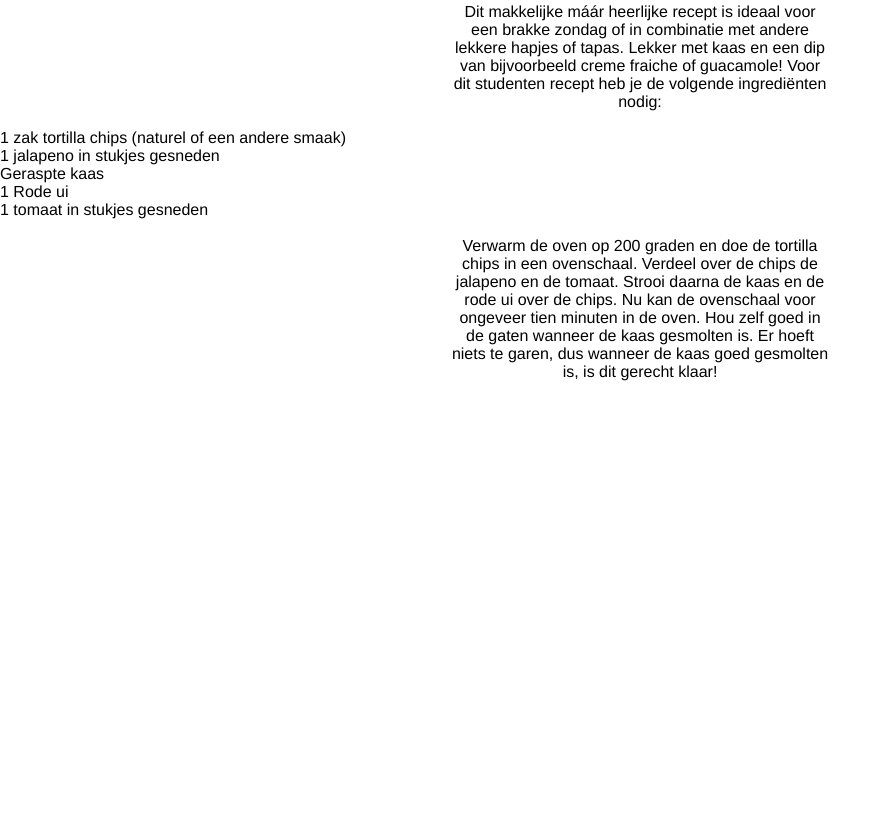
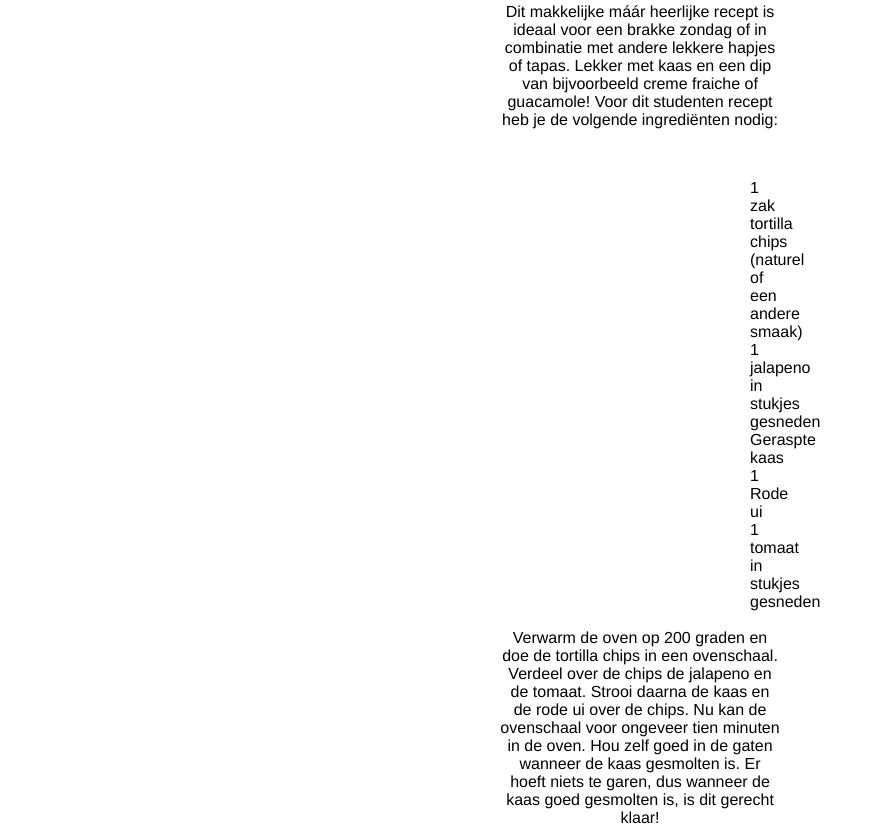
Before and after one commit to nhorvin/keuzevak-html-css, a plain HTML site: page les-03/les2.html in a window 1280 px wide. Shown: the part 632-1459 px from the top of the page, without its empty margins (0-891 px from the left). Before the commit the page ends 1013 px from the top, so only its background shows below. Drawn offline with Linux system fonts and the light colour scheme.

Commit message:
les 3 final version

```diff
--- a/les-03/les2.html
+++ b/les-03/les2.html
@@ -4,6 +4,8 @@
 <style>
     h1  {text-align: center;}
     p   {text-align: center;}
+
+
 </style>
 
 <head>
@@ -25,16 +27,16 @@
       studenten recept heb je de volgende
       ingrediënten nodig:</p>
 
-<aside>
-    <p2>
-        <br>
-        1 zak tortilla chips (naturel of een andere smaak) <br>
-        1 jalapeno in stukjes gesneden <br>
-        Geraspte kaas <br>
-        1 Rode ui <br>
-        1 tomaat in stukjes gesneden <br>
-    </p2>
+<section id = "ingrediënten" class="content">
+    <p2>1 zak tortilla chips (naturel of een andere smaak)</p>
+    <p2>1 jalapeno in stukjes gesneden  </p>
+    <p2>  Geraspte kaas  </p>
+    <p2>1 Rode ui  </p>
+    <p2>1 tomaat in stukjes gesneden  </p>
 
+</section>
+
+<section id= "uitvoering" class ="content">
     <p>
         <br>
         Verwarm de oven op 200 graden en doe
@@ -47,7 +49,7 @@
         kaas goed gesmolten is, is dit gerecht klaar!
     </p>
 
-</aside>
+</section>
 
 </body>
 </html>
--- a/les-03/les3.css
+++ b/les-03/les3.css
@@ -12,13 +12,18 @@ p{
     color: black;
     font-family: Helvetica;
     text-align: center;
-    margin-left: 450px;
-    margin-right: 450px;
+
+    margin-left: 500px;
+    margin-right: 500px;
 }
 /* Ingredienten */
-p2{
+#ingrediënten{
     color: black;
     font-family: Helvetica;
-    text-align: center;
+
     margin-left: 750px;
+    margin-top: 50px;
+    margin-right: 780px;
+
+    background: rgba(238, 209, 114, 0.3);
 }
```
